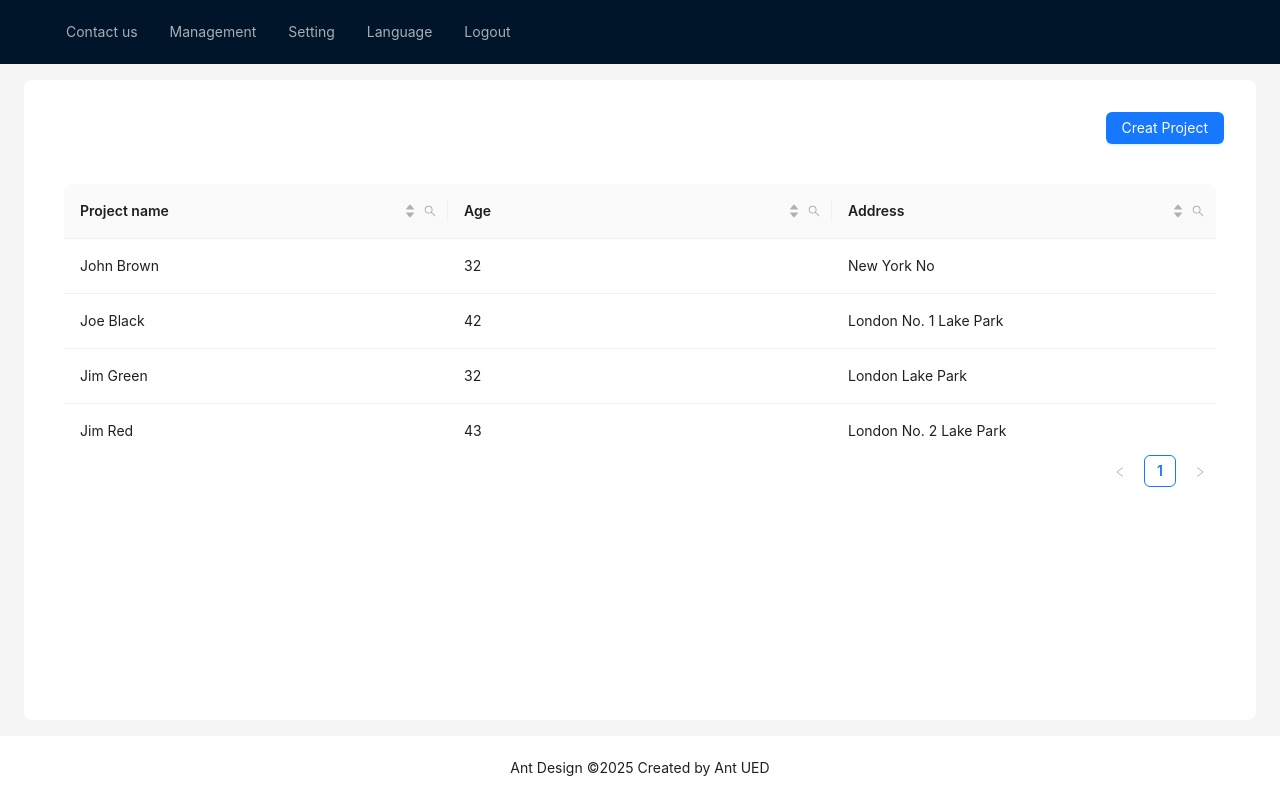
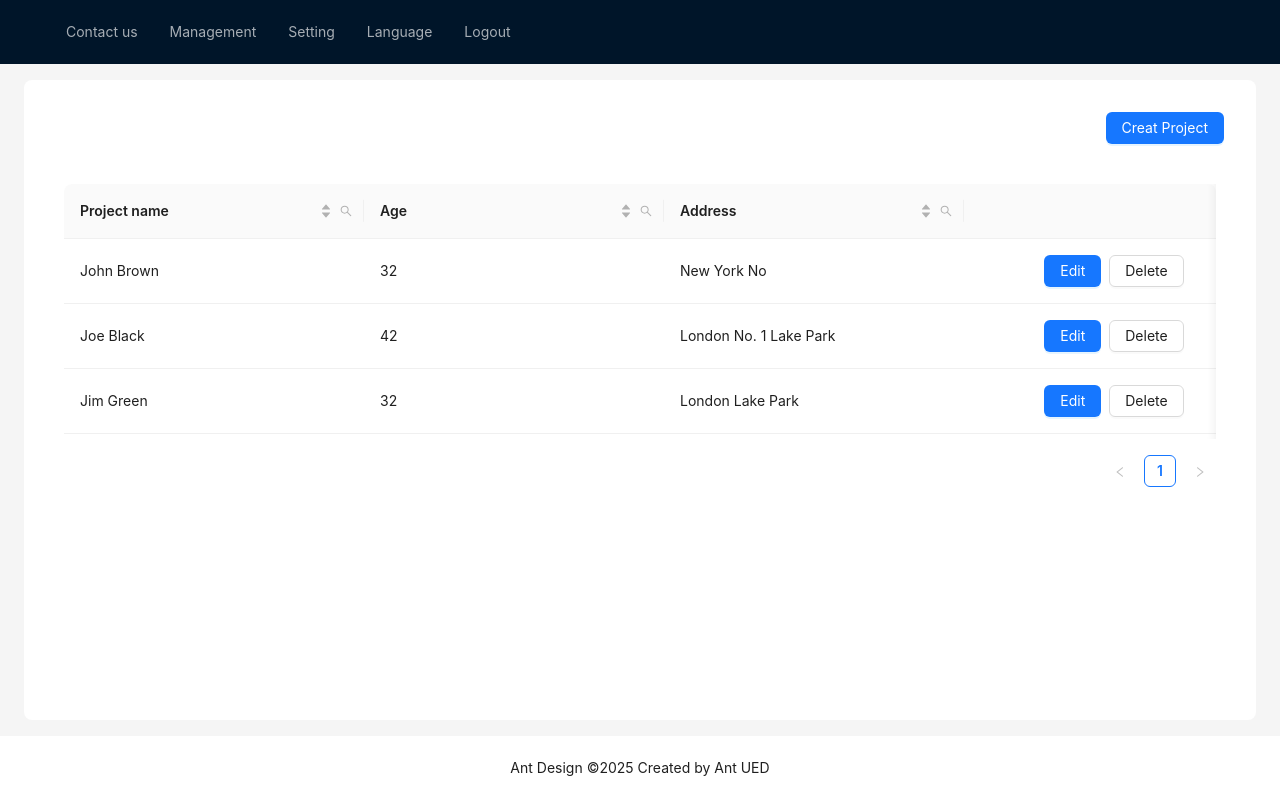
Before and after one commit to Uyeb/React_JS, a React (Create React App) app: page / in a window 1280 px wide. Built offline with nearby package versions, Linux system fonts and the light colour scheme; data requests are answered from the project's data file.

Commit message:
editProject

```diff
--- a/db.json
+++ b/db.json
@@ -1,25 +1,25 @@
 {
   "data": [
     {
-      "id": 1,
       "name": "John Brown",
-      "age": 32,
-      "address": "New York No"
+      "age": "32",
+      "address": "New York No",
+      "id": 1
     },
     {
-      "key": 2,
+      "id": 2,
       "name": "Joe Black",
       "age": 42,
       "address": "London No. 1 Lake Park"
     },
     {
-      "key": 3,
+      "id": 3,
       "name": "Jim Green",
       "age": 32,
       "address": "London Lake Park"
     },
     {
-      "key": 4,
+      "id": 4,
       "name": "Jim Red",
       "age": 43,
       "address": "London No. 2 Lake Park"
@@ -28,19 +28,31 @@
       "name": "Helen",
       "age": "22",
       "address": "52, hòe thị",
-      "id": 2
+      "id": 5
     },
     {
       "name": "Fex",
       "age": "12",
       "address": "52, hòe thị",
-      "id": 3
+      "id": 6
     },
     {
       "name": "Max",
       "age": "23",
       "address": "52, hòe thị",
-      "id": 4
+      "id": 7
+    },
+    {
+      "name": "coffee",
+      "age": "23",
+      "address": "52, hòe thị",
+      "id": 9
+    },
+    {
+      "name": "hihi 12345",
+      "age": "23",
+      "address": "52, hòe thị",
+      "id": 10
     }
   ]
 }
--- a/src/components/layout.js
+++ b/src/components/layout.js
@@ -38,7 +38,7 @@ export function Dashboard() {
         />
       </Header>
 
-      <Content style={{ padding: '16px 24px', overflow: 'hidden', flex: 1 }}>
+      <Content style={{ padding: '16px 24px', flex: 1 }}>
         <div
           style={{
             background: colorBgContainer,
--- /dev/null
+++ b/src/pages/home/EditProject.js
@@ -0,0 +1,95 @@
+import axios from 'axios';
+import { useState } from 'react';
+import { Button, Modal, Form, Input } from 'antd';
+
+const EditProject = ({ onProject, onProjectCreated }) => {
+  const [isModalOpen, setIsModalOpen] = useState(false);
+  const [form] = Form.useForm();
+
+  const showModal = () => {
+    setIsModalOpen(true);
+    if (onProject){
+        form.setFieldsValue(onProject);
+    }
+    console.log(onProject)
+  };
+
+  const handleOk = async () => {
+    try {
+      const values = await form.validateFields();
+      if (!onProject?.id) {
+        throw new Error('Không tìm thấy ID của project cần cập nhật');
+      }
+
+      await axios.put(`http://localhost:3001/data/${onProject.id}`, {
+        ...values,
+        id: onProject.id // giữ lại id để không mất key
+      });
+
+      setIsModalOpen(false);
+      form.resetFields();
+
+      // Gọi callback để cập nhật danh sách
+      if (onProjectCreated) {
+        onProjectCreated();
+      }
+    } catch (error) {
+      console.error('Lỗi khi cập nhật project:', error);
+    }
+  };
+
+  const handleCancel = () => {
+    setIsModalOpen(false);
+    form.resetFields();
+  };
+
+  return (
+    <>
+        <div >
+            <Button type="primary" onClick={showModal}>
+                Edit
+            </Button>
+        </div>
+        <Modal
+            title="Edit Project"
+            closable={{ 'aria-label': 'Custom Close Button' }}
+            open={isModalOpen}
+            onOk={handleOk}
+            onCancel={handleCancel}
+        >
+            <Form
+                form= { form }
+                labelCol={{ span: 6 }}
+                wrapperCol={{ span: 18 }}
+                layout="horizontal"
+            >
+            <Form.Item
+                label="Project name"
+                name="name"
+                rules={[{ required: true, message: 'Please input your name!' }]}
+            >
+                <Input placeholder='Input Project name'/>
+            </Form.Item>
+
+            <Form.Item
+                label="Age"
+                name="age"
+                rules={[{ required: true, message: 'Please input your age!' }]}
+            >
+                <Input placeholder='Input Age'/>
+            </Form.Item>
+
+            <Form.Item
+                label="Address"
+                name="address"
+                rules={[{ required: true, message: 'Please input your address!' }]}
+            >
+                <Input placeholder='Input Addrress'/>
+            </Form.Item>
+        </Form>
+        </Modal>
+    </>
+  );
+};
+
+export default EditProject;
--- a/src/pages/home/Project.js
+++ b/src/pages/home/Project.js
@@ -4,6 +4,7 @@ import { SearchOutlined } from '@ant-design/icons';
 import {  Button, Input, Table, theme } from 'antd';
 import Highlighter from 'react-highlight-words';
 import CreateProject from './CreatProject';
+import EditProject from './EditProject';
 
 export default function Projects() {
   const [searchText, setSearchText] = useState('');
@@ -82,7 +83,7 @@ export default function Projects() {
       title: 'Project name',
       dataIndex: 'name',
       key: 'name',
-      width: '30%',
+      width: 300,
       ...getColumnSearchProps('name'),
       sorter: (a, b) => a.name.length - b.name.length,
       sortDirections: ['descend', 'ascend'],
@@ -91,7 +92,7 @@ export default function Projects() {
       title: 'Age ',
       dataIndex: 'age',
       key: 'age',
-      width: '30%',
+      width: 300,
       ...getColumnSearchProps('age'),
       sorter: (a, b) => a.age - b.age,
       sortDirections: ['descend', 'ascend'],
@@ -100,10 +101,22 @@ export default function Projects() {
       title: 'Address ',
       dataIndex: 'address',
       key: 'address',
-      width: '30%',
+      width: 300,
       ...getColumnSearchProps('address'),
       sorter: (a, b) => a.address.length - b.address.length,
       sortDirections: ['descend', 'ascend'],
+    },
+    {
+      title: '',
+      key: 'actions',
+      width: 300,
+      render: (record) => (
+        <div style={{ display: 'flex', justifyContent: 'center', gap: '8px' }}>
+          <EditProject onProject={record} onProjectCreated={loadProjects}/>
+          <Button type="default" >Delete</Button>
+
+        </div>
+      ),
     },
 
   ];
@@ -117,9 +130,10 @@ export default function Projects() {
             minHeight: 280,
             padding: 24,
             borderRadius: borderRadiusLG,
+            overflow: 'auto',
           }}
       >
-        <Table columns={columns} dataSource={data} scroll={{ x: 'max-content', y: 200 }}/>
+        <Table columns={columns} dataSource={data} scroll={{ x: 900, y: 200 }}/>
       </div>
 
    </>
```
